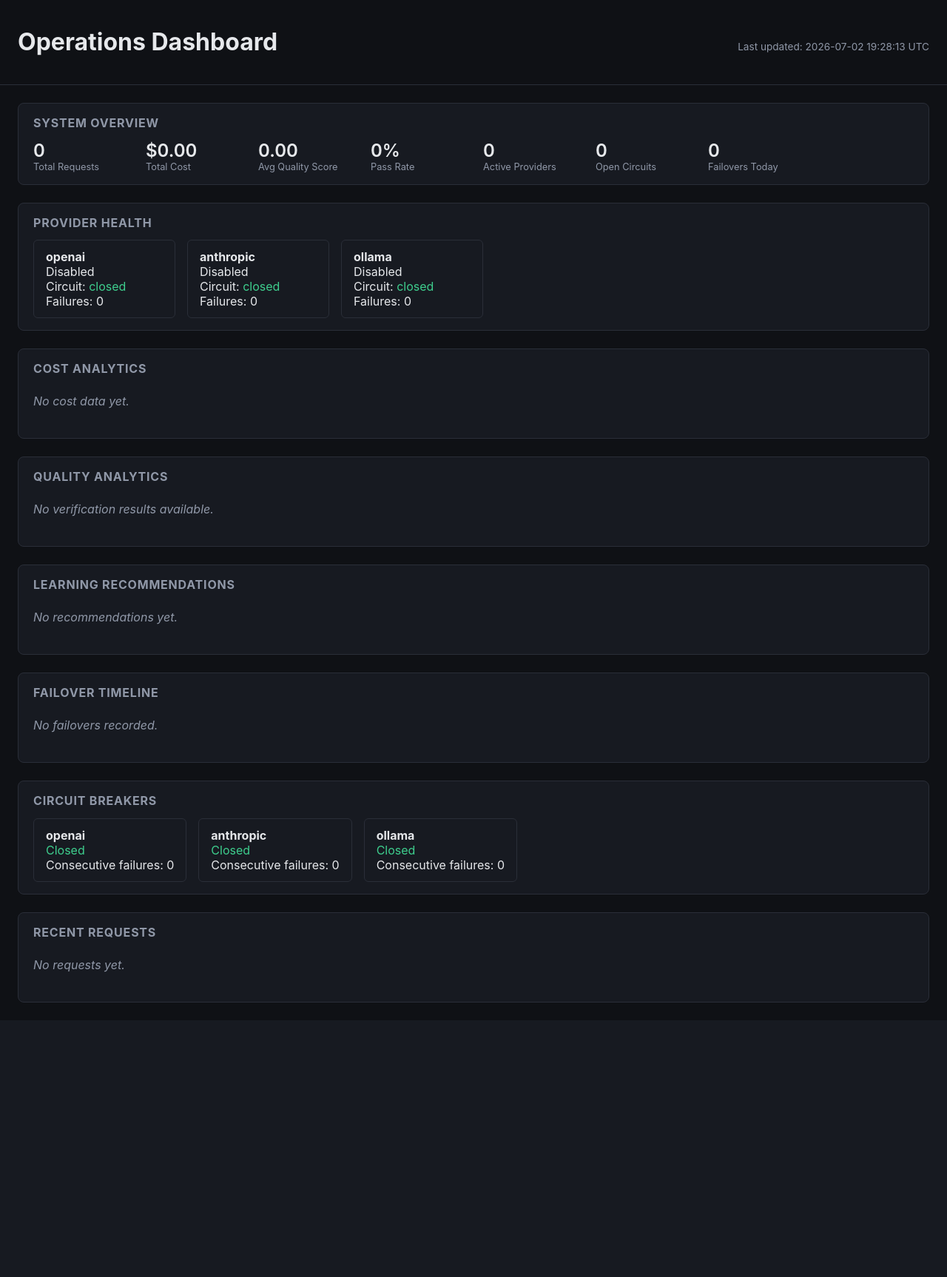
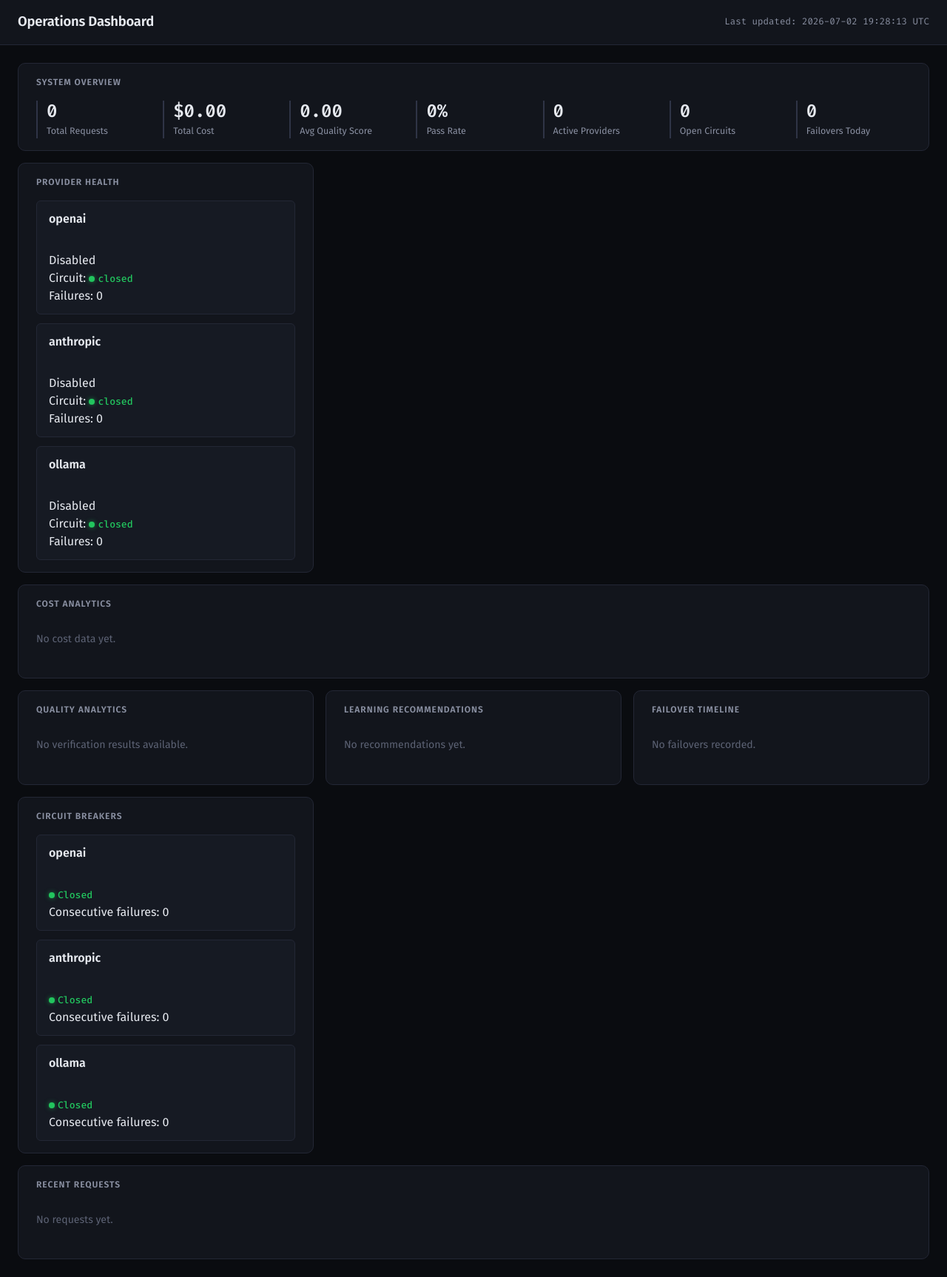
Before and after one commit to siddhunangadi/llm-cost-autopilot, a FastAPI app: page /dashboard in a window 1280 px wide. Shown: the whole page at 74% size. Before the commit the page ends 1355 px from the top, so only its background shows below. Run offline with FastAPI, Linux system fonts and the light colour scheme; data that the repository does not hold is empty.

Commit message:
style: redesign operator dashboard visual system
Applies the ui-ux-pro-max design system (dark-OLED palette, Fira
Sans/Code typography, denser dashboard spacing, non-color-only status
indicators) to the existing Phase 6b dashboard markup. No template or
structural changes - CSS only.

```diff
--- a/backend/static/css/dashboard.css
+++ b/backend/static/css/dashboard.css
@@ -1,81 +1,290 @@
+@import url('https://fonts.googleapis.com/css2?family=Fira+Sans:wght@400;500;600;700&family=Fira+Code:wght@400;500;600&display=swap');
+
 :root {
-  --bg: #0f1115;
-  --panel: #171a21;
-  --border: #2a2e38;
-  --text: #e6e8eb;
-  --muted: #9098a8;
-  --accent: #4f8cff;
-  --ok: #3ecf8e;
-  --warn: #f0a93d;
-  --err: #ef5a5a;
+  --color-primary: #3b82f6;
+  --color-primary-dim: #1e40af;
+  --color-accent: #d97706;
+  --color-ok: #22c55e;
+  --color-warn: #d97706;
+  --color-err: #ef4444;
+
+  --bg: #0a0c10;
+  --panel: #12151c;
+  --panel-hover: #161a23;
+  --border: #232735;
+  --border-strong: #2f3446;
+
+  --text: #e7eaf0;
+  --text-muted: #8a90a2;
+  --text-faint: #5c6274;
+
+  --font-sans: "Fira Sans", -apple-system, BlinkMacSystemFont, "Segoe UI", sans-serif;
+  --font-mono: "Fira Code", ui-monospace, "SFMono-Regular", Menlo, monospace;
+
+  --space-1: 4px;
+  --space-2: 8px;
+  --space-3: 12px;
+  --space-4: 16px;
+  --space-5: 24px;
+  --space-6: 32px;
+
+  --radius-sm: 6px;
+  --radius-md: 10px;
+
+  --focus-ring: 0 0 0 3px rgba(59, 130, 246, 0.45);
 }
 
 * { box-sizing: border-box; }
 
+html { -webkit-text-size-adjust: 100%; }
+
 body {
   margin: 0;
-  font-family: -apple-system, BlinkMacSystemFont, "Segoe UI", sans-serif;
+  font-family: var(--font-sans);
+  font-size: 16px;
+  line-height: 1.5;
   background: var(--bg);
   color: var(--text);
+}
+
+a, button, [role="button"], .card, [hx-get] { cursor: pointer; }
+
+:focus-visible {
+  outline: none;
+  box-shadow: var(--focus-ring);
+  border-radius: var(--radius-sm);
 }
 
 header.dashboard-header {
   display: flex;
   justify-content: space-between;
-  align-items: baseline;
-  padding: 1rem 1.5rem;
+  align-items: center;
+  flex-wrap: wrap;
+  gap: var(--space-2);
+  padding: var(--space-4) var(--space-5);
+  background: var(--panel);
   border-bottom: 1px solid var(--border);
+  position: sticky;
+  top: 0;
+  z-index: 10;
 }
 
-.last-updated { color: var(--muted); font-size: 0.85rem; }
+header.dashboard-header h1 {
+  font-size: 1.15rem;
+  font-weight: 600;
+  letter-spacing: -0.01em;
+  margin: 0;
+}
+
+.last-updated {
+  color: var(--text-muted);
+  font-family: var(--font-mono);
+  font-size: 0.78rem;
+  font-variant-numeric: tabular-nums;
+}
 
 main.dashboard {
-  padding: 1.5rem;
-  display: flex;
-  flex-direction: column;
-  gap: 1.5rem;
+  padding: var(--space-5);
+  max-width: 1440px;
+  margin: 0 auto;
+  display: grid;
+  grid-template-columns: repeat(auto-fit, minmax(340px, 1fr));
+  gap: var(--space-4);
+  align-items: start;
+}
+
+#section-overview,
+#section-cost,
+#section-recent-requests {
+  grid-column: 1 / -1;
 }
 
 section.dashboard-section {
   background: var(--panel);
   border: 1px solid var(--border);
-  border-radius: 8px;
-  padding: 1rem 1.25rem;
+  border-radius: var(--radius-md);
+  padding: var(--space-4) var(--space-5);
+  transition: border-color 200ms ease-out, background 200ms ease-out;
+}
+
+section.dashboard-section:hover {
+  border-color: var(--border-strong);
 }
 
 section.dashboard-section h2 {
-  margin-top: 0;
-  font-size: 1rem;
-  color: var(--muted);
+  margin: 0 0 var(--space-4);
+  font-size: 0.75rem;
+  font-weight: 600;
+  color: var(--text-muted);
   text-transform: uppercase;
-  letter-spacing: 0.05em;
+  letter-spacing: 0.08em;
 }
 
-.stat-row { display: flex; flex-wrap: wrap; gap: 1.5rem; }
-.stat { min-width: 8rem; }
-.stat .value { font-size: 1.5rem; font-weight: 600; }
-.stat .label { color: var(--muted); font-size: 0.8rem; }
+/* Stat row (System Overview) */
+.stat-row {
+  display: grid;
+  grid-template-columns: repeat(auto-fit, minmax(110px, 1fr));
+  gap: var(--space-4);
+}
 
-.card-grid { display: flex; flex-wrap: wrap; gap: 1rem; }
+.stat {
+  border-left: 2px solid var(--border-strong);
+  padding-left: var(--space-3);
+}
+
+.stat .value {
+  font-family: var(--font-mono);
+  font-variant-numeric: tabular-nums;
+  font-size: 1.5rem;
+  font-weight: 600;
+  color: var(--text);
+  line-height: 1.2;
+}
+
+.stat .label {
+  color: var(--text-muted);
+  font-size: 0.78rem;
+  margin-top: var(--space-1);
+}
+
+/* Card grid (Providers, Circuits, Recommendations) */
+.card-grid {
+  display: grid;
+  grid-template-columns: repeat(auto-fill, minmax(200px, 1fr));
+  gap: var(--space-3);
+}
+
 .card {
   border: 1px solid var(--border);
-  border-radius: 6px;
-  padding: 0.75rem 1rem;
-  min-width: 12rem;
+  background: var(--panel-hover);
+  border-radius: var(--radius-sm);
+  padding: var(--space-3) var(--space-4);
+  transition: border-color 200ms ease-out, transform 150ms ease-out;
 }
 
-.state-closed { color: var(--ok); }
-.state-open { color: var(--err); }
-.state-half_open { color: var(--warn); }
-
-table.recent-requests { width: 100%; border-collapse: collapse; }
-table.recent-requests th, table.recent-requests td {
-  text-align: left;
-  padding: 0.4rem 0.6rem;
-  border-bottom: 1px solid var(--border);
-  font-size: 0.9rem;
+.card:hover {
+  border-color: var(--border-strong);
+  transform: translateY(-1px);
 }
 
-.empty-state { color: var(--muted); font-style: italic; padding: 0.5rem 0; }
+.card strong {
+  display: block;
+  font-weight: 600;
+  margin-bottom: var(--space-2);
+}
+
+/* Circuit / status badges: color is never the only signal — text label accompanies it */
+.state-closed,
+.state-open,
+.state-half_open {
+  display: inline-flex;
+  align-items: center;
+  gap: var(--space-1);
+  font-family: var(--font-mono);
+  font-size: 0.82rem;
+  font-weight: 500;
+}
+
+.state-closed::before,
+.state-open::before,
+.state-half_open::before {
+  content: "";
+  width: 8px;
+  height: 8px;
+  border-radius: 50%;
+  flex-shrink: 0;
+}
+
+.state-closed { color: var(--color-ok); }
+.state-closed::before { background: var(--color-ok); box-shadow: 0 0 6px rgba(34, 197, 94, 0.6); }
+
+.state-open { color: var(--color-err); }
+.state-open::before { background: var(--color-err); box-shadow: 0 0 6px rgba(239, 68, 68, 0.6); }
+
+.state-half_open { color: var(--color-warn); }
+.state-half_open::before { background: var(--color-warn); box-shadow: 0 0 6px rgba(217, 119, 6, 0.6); }
+
+/* Recent requests table */
+table.recent-requests {
+  width: 100%;
+  border-collapse: collapse;
+  font-size: 0.85rem;
+}
+
+table.recent-requests th {
+  text-align: left;
+  padding: var(--space-2) var(--space-3);
+  color: var(--text-muted);
+  font-weight: 500;
+  font-size: 0.72rem;
+  text-transform: uppercase;
+  letter-spacing: 0.06em;
+  border-bottom: 1px solid var(--border-strong);
+  position: sticky;
+  top: 0;
+}
+
+table.recent-requests td {
+  text-align: left;
+  padding: var(--space-2) var(--space-3);
+  border-bottom: 1px solid var(--border);
+  font-family: var(--font-mono);
+  font-variant-numeric: tabular-nums;
+  color: var(--text);
+}
+
+table.recent-requests tbody tr {
+  transition: background 150ms ease-out;
+}
+
+table.recent-requests tbody tr:hover {
+  background: var(--panel-hover);
+}
+
+table.recent-requests {
+  display: block;
+  overflow-x: auto;
+}
+
+.empty-state {
+  color: var(--text-faint);
+  font-style: normal;
+  font-size: 0.88rem;
+  padding: var(--space-3) 0;
+}
 
 canvas { max-width: 100%; }
+
+#section-cost canvas,
+#section-quality canvas {
+  margin-top: var(--space-3);
+}
+
+/* Failover timeline */
+#section-failovers ul {
+  list-style: none;
+  margin: 0;
+  padding: 0;
+  display: flex;
+  flex-direction: column;
+  gap: var(--space-2);
+}
+
+#section-failovers li {
+  font-family: var(--font-mono);
+  font-size: 0.85rem;
+  padding: var(--space-2) var(--space-3);
+  border-left: 2px solid var(--color-accent);
+  background: var(--panel-hover);
+  border-radius: 0 var(--radius-sm) var(--radius-sm) 0;
+}
+
+@media (prefers-reduced-motion: reduce) {
+  * { transition-duration: 0.01ms !important; animation-duration: 0.01ms !important; }
+}
+
+@media (max-width: 768px) {
+  main.dashboard { grid-template-columns: 1fr; padding: var(--space-4); }
+  header.dashboard-header { padding: var(--space-3) var(--space-4); }
+  .stat-row { grid-template-columns: repeat(2, 1fr); }
+}
```
